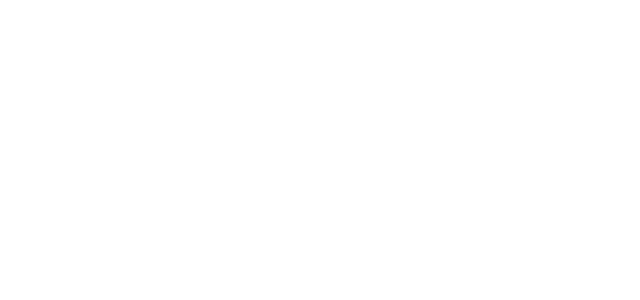
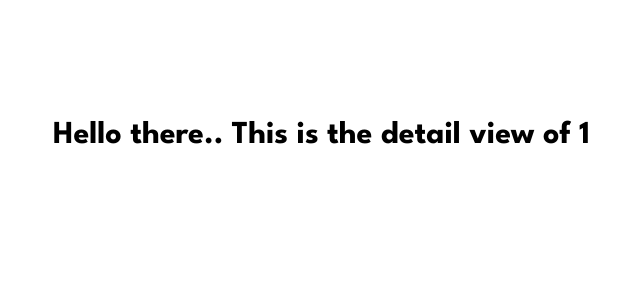
Before and after one commit to ks-mani/gd-assignment, a React (Create React App) app: page /repo-detail/1 in a window 1280 px wide. Before the commit this address had no page. Shown: the top 300 px of the page, without its empty margins (136-776 px from the left). Built offline with nearby package versions, Linux system fonts and the light colour scheme.

Commit message:
Detail View - 1

```diff
--- a/src/App.js
+++ b/src/App.js
@@ -1,11 +1,13 @@
 import { BrowserRouter, Route, Routes } from "react-router";
 import RepoList from "./RepoList";
+import RepoDetail from "./RepoDetail";
 
 function App() {
   return (
     <BrowserRouter>
       <Routes>
         <Route path="/" element={<RepoList />} />
+        <Route path="/repo-detail/:repoId" element={<RepoDetail />} />
       </Routes>
     </BrowserRouter>
   );
--- a/src/RepoDetail/index.js
+++ b/src/RepoDetail/index.js
@@ -0,0 +1,14 @@
+import { useParams } from "react-router";
+import WidgetContainer from "../WidgetContainer";
+
+const RepoDetail = () => {
+  let { repoId } = useParams();
+
+  return (
+    <WidgetContainer>
+      <h1>Hello there.. This is the detail view of {repoId}</h1>
+    </WidgetContainer>
+  );
+};
+
+export default RepoDetail;
```
